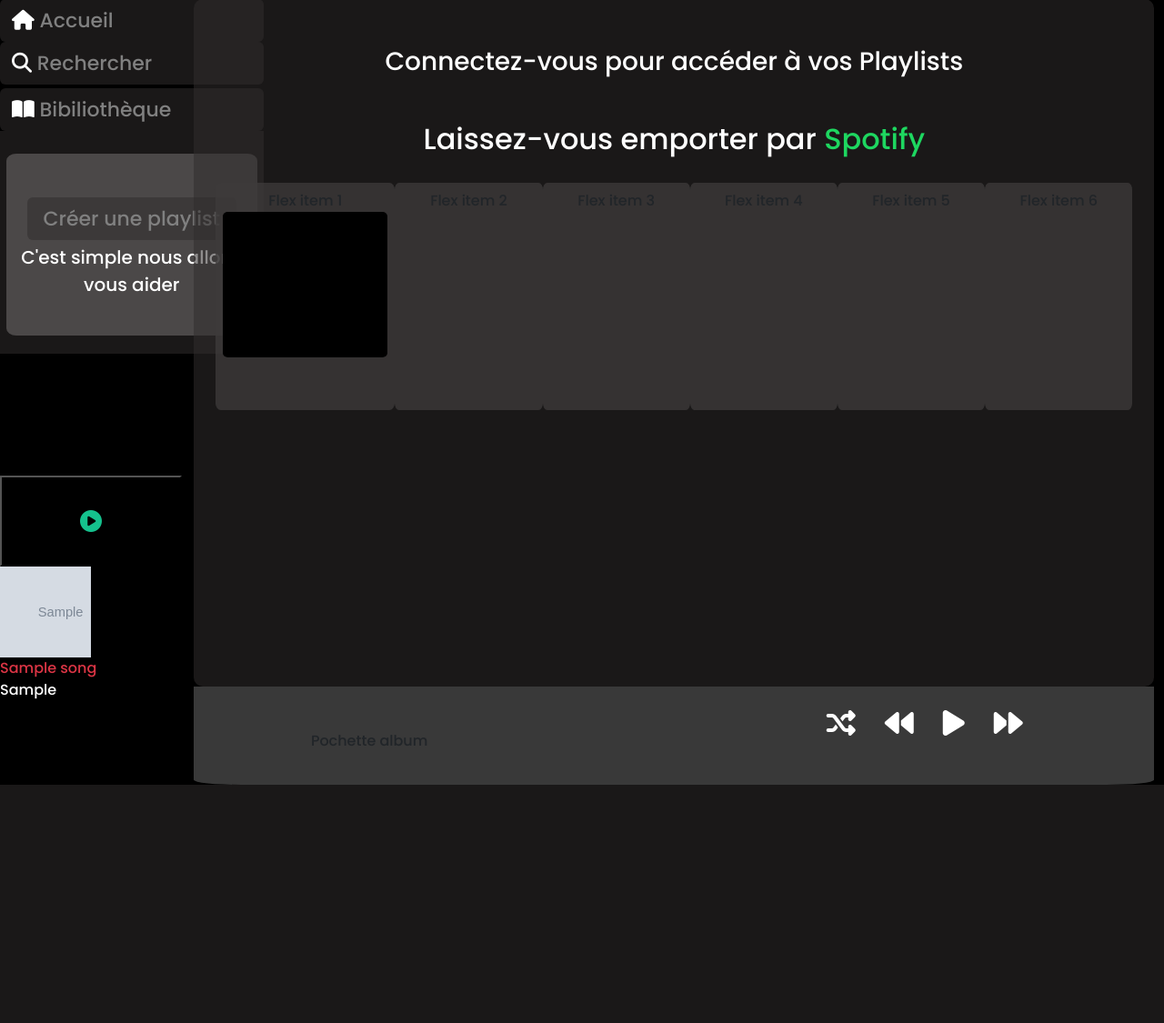
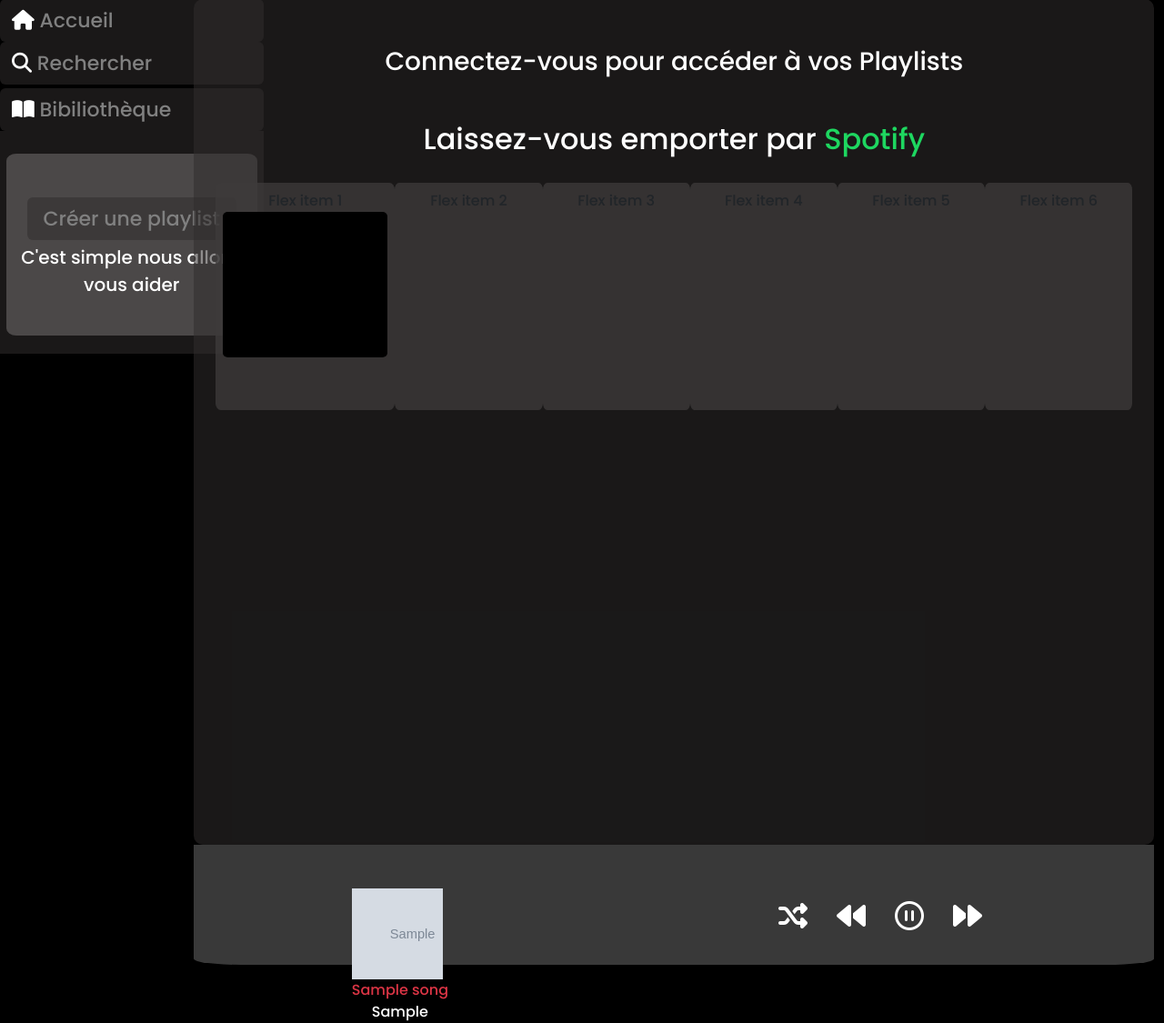
Before and after one commit to YacineMerhoum/RealSpotify, a PHP site: page / in a window 1280 px wide. Shown: the part 345-1470 px from the top of the page at 91% size. Before the commit the page ends 1208 px from the top, so only its background shows below. Run offline with PHP 8.4, Linux system fonts and the light colour scheme; tables that the repository leaves empty or names only in its code hold one stand-in row (values such as "Sample post"); grey boxes marked "Sample" are stand-in pictures; some libraries are stand-ins or nearby versions.

Commit message:
avancement sur le play pause pour la musique

```diff
--- a/htdocs/index.php
+++ b/htdocs/index.php
@@ -6,6 +6,7 @@ require_once "./config/connexion.php";
 $prepareSQL = $connexion->prepare("SELECT * FROM songs ORDER BY RAND() LIMIT 1");
 $prepareSQL->execute();
 $songlist = $prepareSQL->fetch(PDO::FETCH_ASSOC)
+
 ?>
 
 <!DOCTYPE html>
@@ -137,88 +138,52 @@ if (!empty($_SESSION["pseudo"])) {
 
 
 
-                <!-- lecteur footer -->
-              <section class="lecteur d-flex justify-content-center">
+              <!-- lecteur footer -->
+            <section class="lecteur d-flex justify-content-around">
               <!-- /* pochette et titre dans le lecteur a gauche  */ -->
-                  <div class="mt-5 content">Pochette album</div>
+              <div>
+                  <div class="mt-5 content teste"  style="background-image: url('../images/<?=$songlist['cover']?>')"></div>
+
+                  <div class="text-danger" ><?=$songlist['name']?></div><div class="text-white"><?=$songlist['artiste']?></div>
+              </div>
+
+              <div class="d-flex align-items-center" >
+                  <div class="mt-4 play p-3 ">
+                    <i class="fa-solid fa-shuffle fa-2xl" style="color: #ffffff;"></i>
+                  </div>
+
+                  <div class="mt-4 play p-3">
+                    <i class="fa-solid fa-backward fa-2xl" style="color: #ffffff;"></i>
+                  </div>
+
+                <?php
+
+                  if (!empty($_SESSION['pseudo'])) { ?>
+
+                    <div class="mt-4 play p-3">
+                      <i id="playMusiquePlay" class="fa-solid fa-play fa-2xl" style="color: #ffffff;"> </i>
+                      <audio id="codeMusiquePlay" src="./music/songs/<?=$songlist['url']?>"></audio>
+                    </div> <?php
+
+                  } else { ?>
+
+                    <div class="mt-4 play p-3">
+                      <i id="playMusiquePause" class="fa-regular fa-circle-pause fa-2xl" style="color: #ffffff;"></i>
+                      <audio id="codeMusiquePause" src="./music/songs/<?=$songlist['url']?>"></audio>
+                  </div> <?php
+
+                  } ?>
 
 
-
-
-                  <div class="mt-4 play p-3 "><i class="fa-solid fa-shuffle fa-2xl" style="color: #ffffff;"></i></div>
-                  <div class="mt-4 play p-3"><i class="fa-solid fa-backward fa-2xl" style="color: #ffffff;"></i></div>
-                  <div class="mt-4 play p-3"> <i class="fa-solid fa-play fa-2xl" style="color: #ffffff;"> </i></div>
-
-                  <div class="mt-4 play p-3"><i class="fa-solid fa-forward fa-2xl" style="color: #ffffff;"></i></div>
-
-
-                  </section>
-             </div>
-           </div>
-
-
-
-    <!-- lecteur audio footer  -->
-
-
-
-
-
-      <!-- CODE ESSAY PLAY MUSIQUE-->
-
-    </div>
-  </div>
-</div>
-
-
-
-
-
-
-
-
-
-
-
-
-
-
-
-
-
-
-
-
-
-
-
-
-
-
-
-
-
-
-
-
-
-
-
-
-
-
+                  <div class="mt-4 play p-3">
+                    <i class="fa-solid fa-forward fa-2xl" style="color: #ffffff;"></i>
+                  </div>
+              </div>
+            </section>
 
 
       <!-- CODE BOUTON AFFICHER COVER NOM ARTISTE ET PLAY MUSIQUE -->
 
-      <div class="btnPlay">
-        <button id="playMusique"><i class="fa-solid fa-circle-play fa-xl" style="color: #15c18d;"></i></button>
-        <audio id="codeMusique" src="./music/songs/<?=$songlist['url']?>"></audio>
-      </div>
-
-      <div class="teste"  style="background-image: url('../images/<?=$songlist['cover']?>')"></div>
-
-     <div class="text-danger" ><?=$songlist['name']?></div><div class="text-white"><?=$songlist['artiste']?></div>
 
 
 
--- a/htdocs/js/index.js
+++ b/htdocs/js/index.js
@@ -9,13 +9,24 @@ document.addEventListener("DOMContentLoaded", function () {
 
     }, 2000);
   });
+
+
     // CODE PLAY MUSIQUE ONLCICK
 
-let Play = document.querySelector('#playMusique')
+let Play = document.querySelector('#playMusiquePlay')
 
 document.addEventListener("click", function(){
 
-    document.querySelector('#codeMusique').play();
-
+    document.querySelector('#codeMusiquePlay').play();
 
     })
+
+    // CODE PAUSE MUSIQUE ONLCICK
+
+    let Pause = document.querySelector('#playMusiquePause')
+
+document.addEventListener("click", function(){
+
+    document.querySelector('#codeMusiquePause').pause();
+
+    })
```
